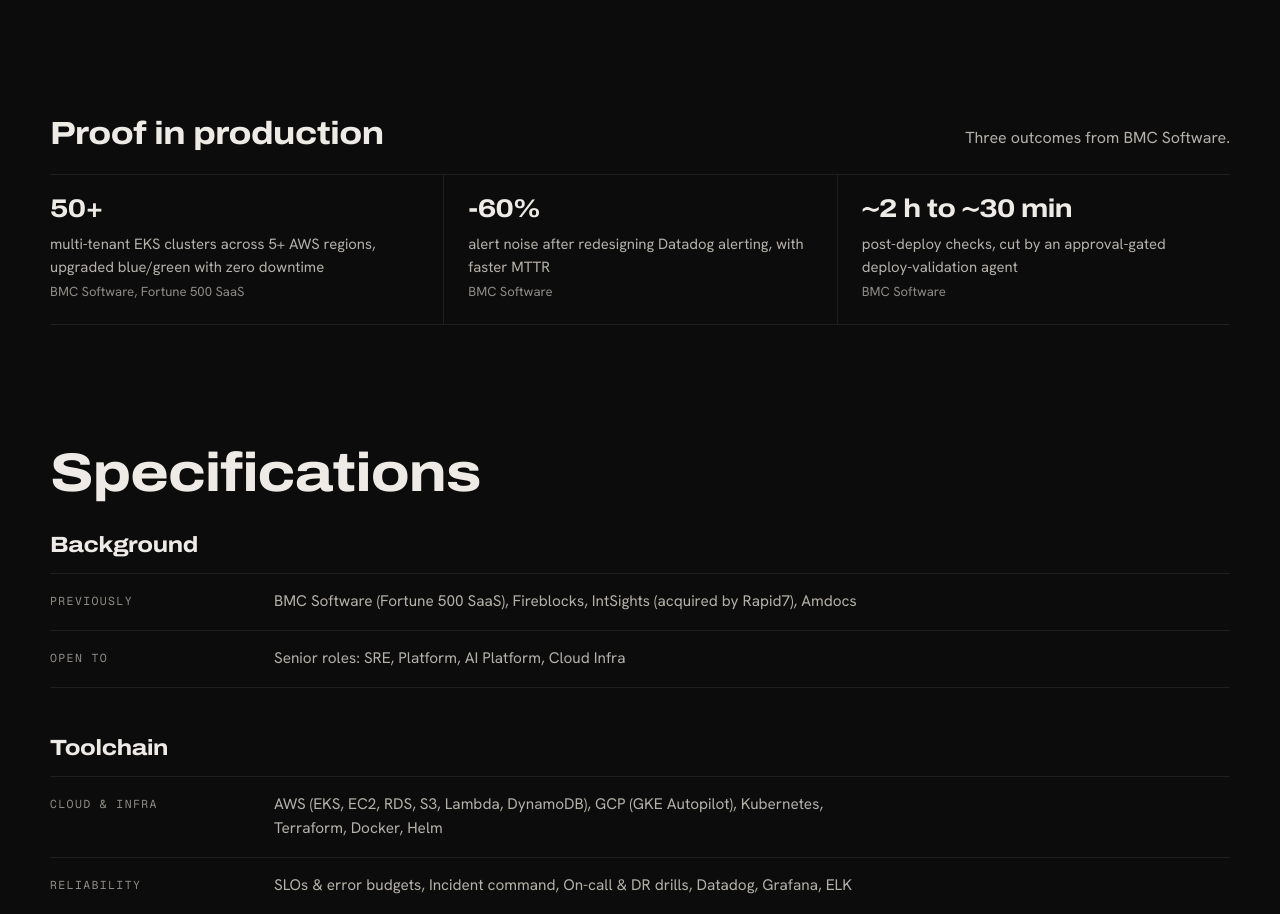
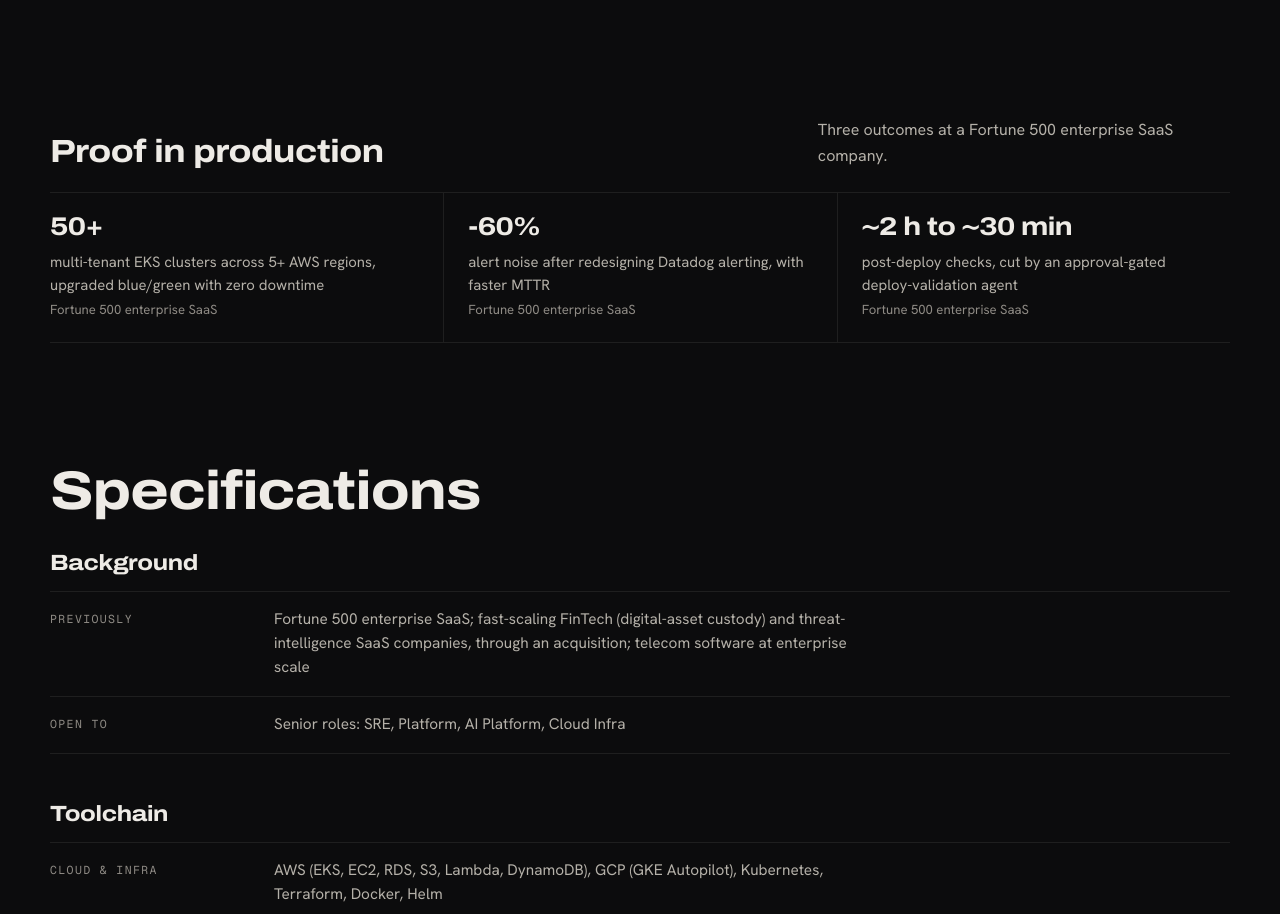
Before and after one commit to See-137/digital-business-card, a plain HTML site: page index.html in a window 1280 px wide. Shown: the part 5918-6832 px from the top of the page. Drawn offline with Linux system fonts and the light colour scheme.

Commit message:
feat(content): employers described, not named
Proof strip and Specifications now read 'Fortune 500 enterprise SaaS',
'fast-scaling FinTech (digital-asset custody) and threat-intelligence SaaS
companies, through an acquisition' and 'telecom software at enterprise scale',
matching the new hero wording. Docs and service worker updated.

```diff
--- a/index.html
+++ b/index.html
@@ -871,12 +871,12 @@ dialog .actions{display:flex;justify-content:flex-end}
     <div class="wrap">
       <div class="sec-head">
         <h2 id="proof-h">Proof in production</h2>
-        <p>Three outcomes from BMC Software.</p>
+        <p>Three outcomes at a Fortune 500 enterprise SaaS company.</p>
       </div>
       <ul class="proof">
-        <li><span class="fig">50+</span><p class="txt">multi-tenant EKS clusters across 5+ AWS regions, upgraded blue/green with zero downtime<span class="where">BMC Software, Fortune 500 SaaS</span></p></li>
-        <li><span class="fig">-60%</span><p class="txt">alert noise after redesigning Datadog alerting, with faster MTTR<span class="where">BMC Software</span></p></li>
-        <li><span class="fig">~2 h to ~30 min</span><p class="txt">post-deploy checks, cut by an approval-gated deploy-validation agent<span class="where">BMC Software</span></p></li>
+        <li><span class="fig">50+</span><p class="txt">multi-tenant EKS clusters across 5+ AWS regions, upgraded blue/green with zero downtime<span class="where">Fortune 500 enterprise SaaS</span></p></li>
+        <li><span class="fig">-60%</span><p class="txt">alert noise after redesigning Datadog alerting, with faster MTTR<span class="where">Fortune 500 enterprise SaaS</span></p></li>
+        <li><span class="fig">~2 h to ~30 min</span><p class="txt">post-deploy checks, cut by an approval-gated deploy-validation agent<span class="where">Fortune 500 enterprise SaaS</span></p></li>
       </ul>
     </div>
   </section>
@@ -888,7 +888,7 @@ dialog .actions{display:flex;justify-content:flex-end}
         <div>
           <h3 class="spec-h">Background</h3>
           <dl class="spec">
-            <div><dt>Previously</dt><dd>BMC Software (Fortune 500 SaaS), Fireblocks, IntSights (acquired by Rapid7), Amdocs</dd></div>
+            <div><dt>Previously</dt><dd>Fortune 500 enterprise SaaS; fast-scaling FinTech (digital-asset custody) and threat-intelligence SaaS companies, through an acquisition; telecom software at enterprise scale</dd></div>
             <div><dt>Open to</dt><dd>Senior roles: SRE, Platform, AI Platform, Cloud Infra</dd></div>
           </dl>
         </div>
--- a/sw.js
+++ b/sw.js
@@ -13,7 +13,7 @@
  * only ever reads, writes and deletes caches named PREFIX*.
  */
 const PREFIX = 'c137-card-';
-const VERSION = `${PREFIX}v18`;
+const VERSION = `${PREFIX}v19`;
 const LEGACY = ['c137-v1']; // this card's own pre-prefix cache name
 const NETWORK_BUDGET_MS = 3000;
 // After one request blows the budget, the network is treated as degraded for a
```
Also changed, not shown: CLAUDE.md (+1 -0 lines).
